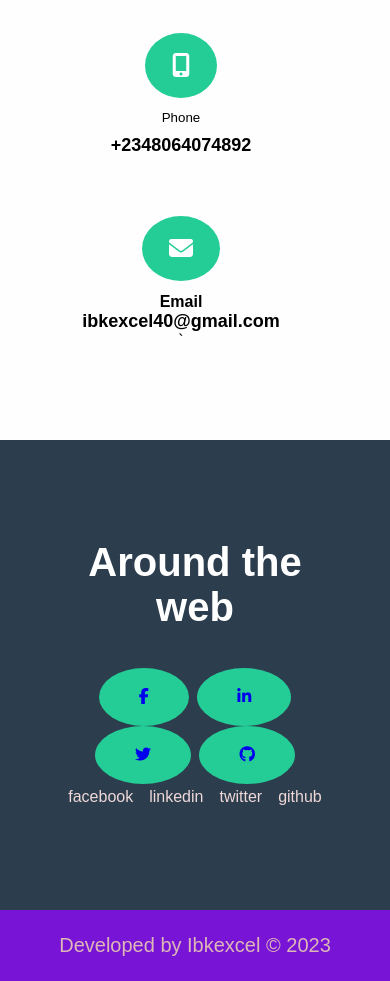
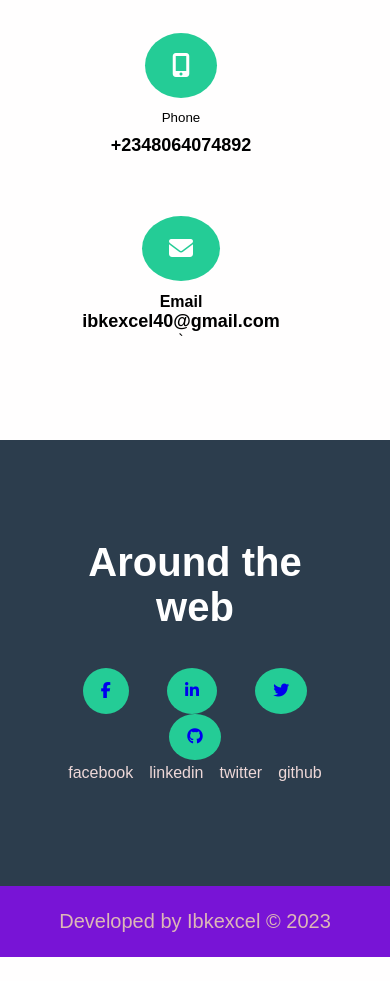
Before and after one commit to ibkexcel/webproject, a plain HTML site: page index.html in a window 390 px wide. Shown: the part 5058-6039 px from the top of the page. After the commit the page ends 6015 px from the top, so only its background shows below. Drawn offline with Linux system fonts and the light colour scheme.

Commit message:
Update index.css

```diff
--- a/index.css
+++ b/index.css
@@ -337,11 +337,7 @@ footer{
    }
    .social-icons span{
       margin-right: 2px;
-      margin-left: 2px;
-      padding-right: 40px;
-      padding-left: 40px;
-       padding-top: 20px;
-      padding-bottom: 20px;
+      margin-inline: 2vh;
    }
 
 
```
